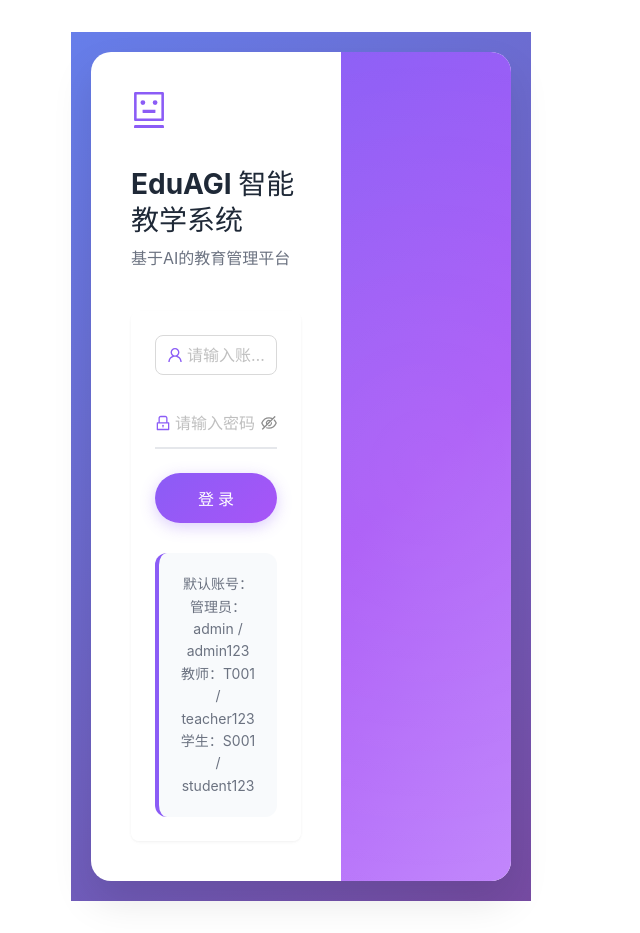
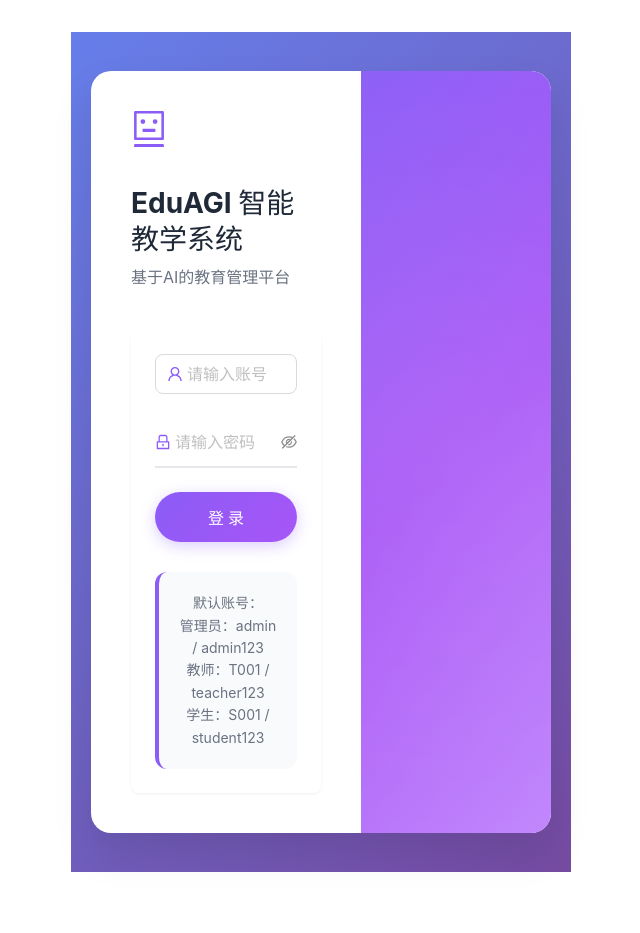
Before and after one commit to ghosttT0/eduagi, a React (Vite) app in the folder frontend/: page /login in a window 1280 px wide. Shown: the whole page, without its empty margins (339-979 px from the left). After the commit the page ends 904 px from the top, so only its background shows below. Built offline with nearby package versions, Linux system fonts and the light colour scheme; no server answers.

Commit message:
Update LoginPage.css

```diff
--- a/frontend/src/pages/LoginPage.css
+++ b/frontend/src/pages/LoginPage.css
@@ -1,10 +1,13 @@
 .login-container {
   min-height: 100vh;
+  height: 100%;
   background: linear-gradient(135deg, #667eea 0%, #764ba2 100%);
   display: flex;
   align-items: center;
   justify-content: center;
   padding: 20px;
+  width: 100%;
+  position: relative;
 }
 
 .login-content {
@@ -138,7 +141,7 @@
   line-height: 1.6;
 }
 
-/* 响应式设计 */
+/* 增强响应式设计 */
 @media (max-width: 768px) {
   .login-content {
     flex-direction: column;
@@ -159,20 +162,20 @@
   }
 }
 
-@media (min-width: 1200px) {
+@media (min-width: 769px) and (max-width: 1200px) {
+  .login-content {
+    max-width: 90vw;
+  }
+}
+
+@media (min-width: 1201px) and (max-width: 1600px) {
+  .login-content {
+    max-width: 1200px;
+  }
+}
+
+@media (min-width: 1601px) {
   .login-content {
     max-width: 1400px;
   }
 }
-
-@media (min-width: 1600px) {
-  .login-content {
-    max-width: 1600px;
-  }
-}
-
-@media (min-width: 1920px) {
-  .login-content {
-    max-width: 1800px;
-  }
-}
```
